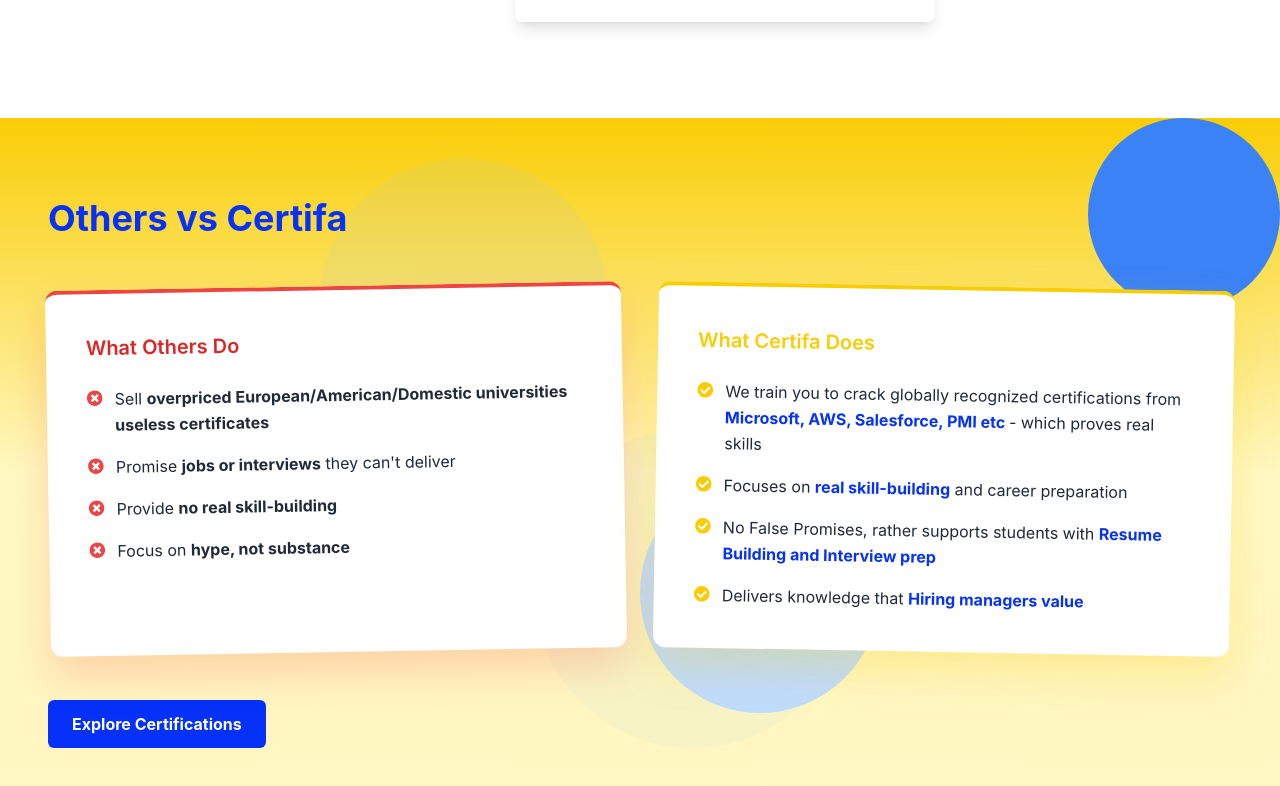
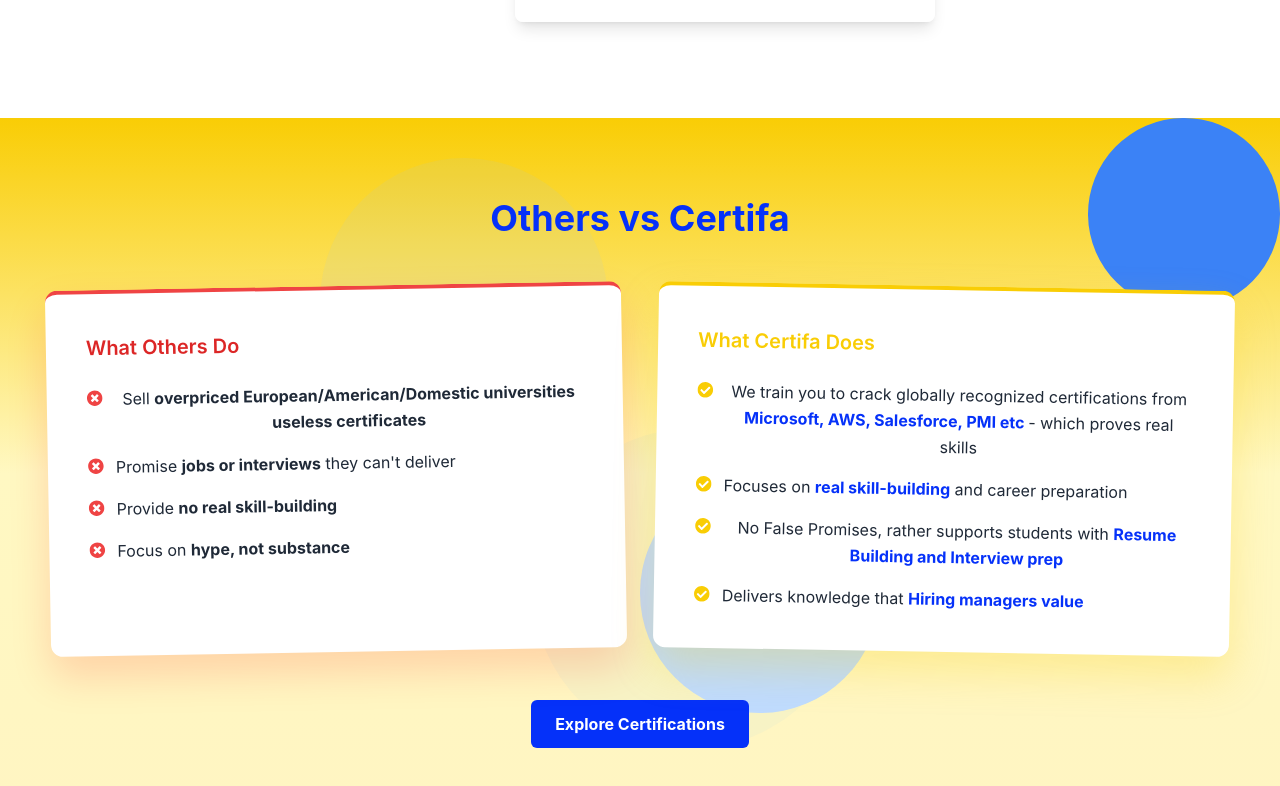
Before and after one commit to sanjeev699/certifa_rebel, a React (Create React App) app: page / in a window 1280 px wide. Shown: the part 1474-2260 px from the top of the page. Built offline with nearby package versions, Linux system fonts and the light colour scheme.

Commit message:
Update ComparisonSection.jsx

```diff
--- a/src/components/ComparisonSection.jsx
+++ b/src/components/ComparisonSection.jsx
@@ -14,7 +14,7 @@ const ComparisonSection = () => {
       <div className="absolute top-0 right-0 w-48 h-48 bg-blue-500 opacity-6 rounded-full -rotate-12 animate-ping-slow"></div>
 
       {/* Main Content */}
-      <div className="relative z-10 max-w-7xl mx-auto px-6 md:px-12 text-left">
+      <div className="relative z-10 max-w-7xl mx-auto px-6 md:px-12 text-center">
         <h2 className="text-3xl md:text-4xl font-bold mb-12 text-brandBlue">
           Others vs Certifa
         </h2>
```
